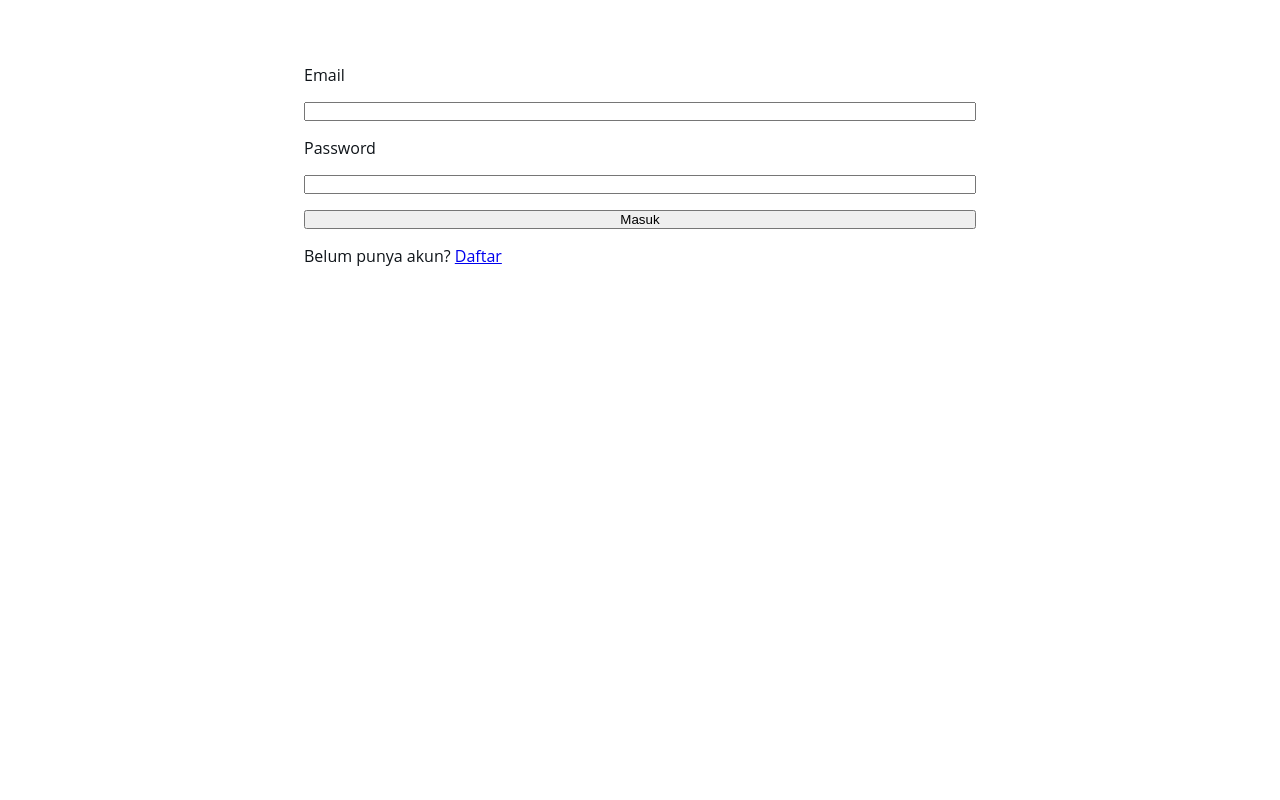
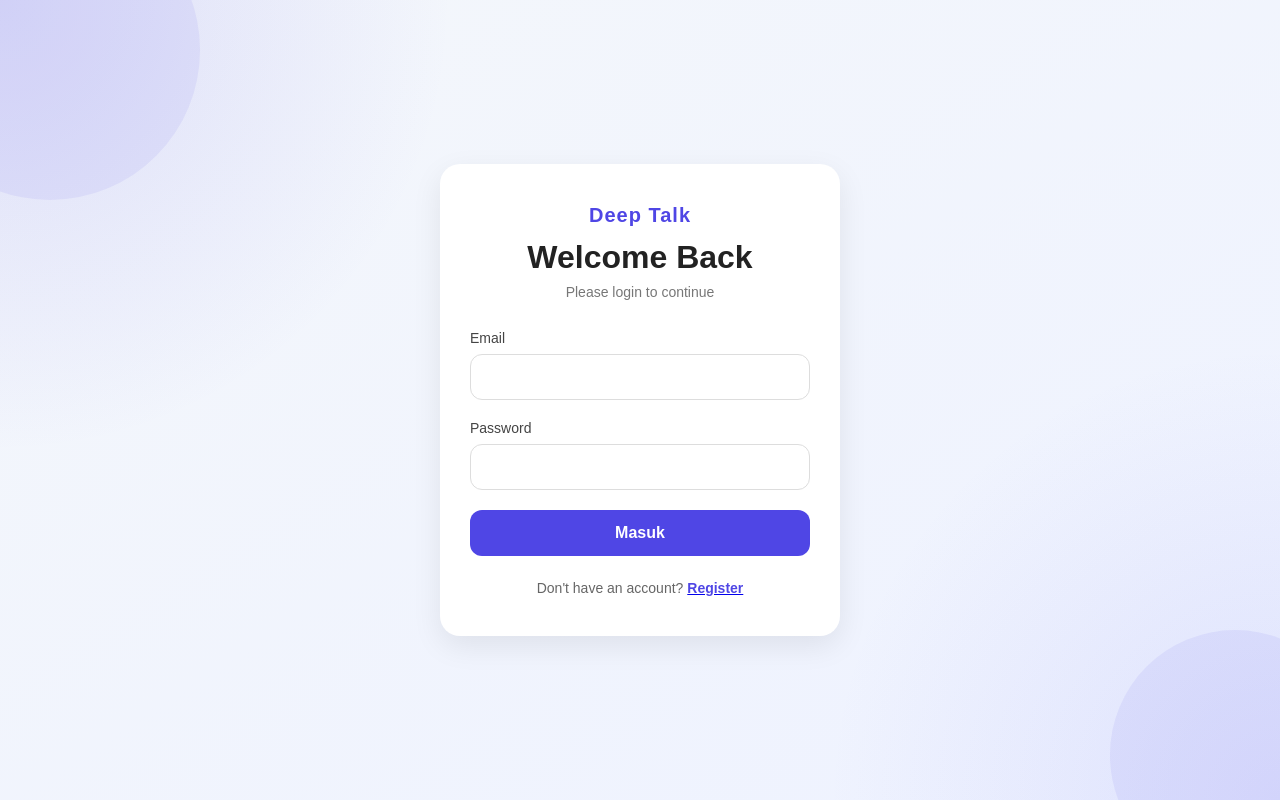
Before and after one commit to yogadarma13/deep-talk-app, a React (Vite) app: page / in a window 1280 px wide. Built offline with nearby package versions, Linux system fonts and the light colour scheme; no server answers.

Commit message:
Redesign login page

```diff
--- a/src/components/FieldInput.jsx
+++ b/src/components/FieldInput.jsx
@@ -2,14 +2,14 @@ import React from 'react';
 
 function FieldInput({ label, type, value, handleInput }) {
   return (
-    <>
+    <div className='field-input-group'>
       <label>{label}</label>
       <input
         onChange={handleInput}
         value={value}
         type={type}
       />
-    </>
+    </div>
   );
 }
 
--- a/src/components/LoginInput.jsx
+++ b/src/components/LoginInput.jsx
@@ -1,13 +1,19 @@
 import React from 'react';
 import FieldInput from './FieldInput';
 import useInput from '../hooks/useInput';
+import { Link } from 'react-router-dom';
 
 function LoginInput({ handleLogin }) {
   const [email, setEmail] = useInput('');
   const [password, setPassword] = useInput('');
 
   return (
-    <>
+    <div className='login-input-card'>
+      <h2 className="app-name">Deep Talk</h2>
+      <h1 className="login-title">Welcome Back</h1>
+      <p className="login-subtitle">Please login to continue</p>
+
+      <div className='login-form'>
         <FieldInput
           label="Email"
           type="email"
@@ -20,10 +26,14 @@ function LoginInput({ handleLogin }) {
           value={password}
           handleInput={setPassword}
         />
-      <button onClick={() => handleLogin({ email, password })}>
+        <button className='login-button' onClick={() => handleLogin({ email, password })}>
           Masuk
         </button>
-    </>
+      </div>
+      <p className='register-text'>
+          Don&apos;t have an account? <Link to="/register"><span>Register</span></Link>
+      </p>
+    </div>
   );
 }
 
--- a/src/pages/LoginPage.jsx
+++ b/src/pages/LoginPage.jsx
@@ -2,7 +2,6 @@ import React from 'react';
 import LoginInput from '../components/LoginInput';
 import { useDispatch } from 'react-redux';
 import { asyncLoginUser } from '../states/authUser/action';
-import { Link } from 'react-router-dom';
 
 function LoginPage() {
   const dispatch = useDispatch();
@@ -13,9 +12,6 @@ function LoginPage() {
   return (
     <div className="login-page__main">
       <LoginInput handleLogin={onLogin} />
-      <p>
-          Belum punya akun? <Link to="/register">Daftar</Link>
-      </p>
     </div>
   );
 }
--- a/src/styles/style.css
+++ b/src/styles/style.css
@@ -2,24 +2,24 @@
   margin: 0;
   padding: 0;
   box-sizing: border-box;
+  font-family: Arial, sans-serif;
 }
 
 :root {
   --accent-color: #00796b;
   --foreground-color: #0F1419;
-  --background-color: white;
+  --background-color: #f4f7fb;
   --gray-dark-color: #66757F;
   --gray-light-color: #edeff1;
 }
 
 body {
-  font-family: 'Open Sans', sans-serif;
   color: var(--foreground-color);
   background-color: var(--background-color);
 }
 
 .app-container {
-  max-width: 800px;
+  max-width: 100%;
   margin: 0 auto;
 }
 
@@ -48,6 +48,139 @@ body {
   cursor: pointer;
 }
 
+.login-page__main {
+  min-height: 100vh;
+  display: flex;
+  justify-content: center;
+  align-items: center;
+  padding: 20px;
+  background:
+    radial-gradient(circle at top left, rgba(79, 70, 229, 0.15), transparent 30%),
+    radial-gradient(circle at bottom right, rgba(99, 102, 241, 0.12), transparent 30%),
+    linear-gradient(to bottom right, #f4f7fb, #eef2ff);
+  position: relative;
+  overflow: hidden;
+}
+
+.login-page__main::before,
+.login-page__main::after {
+  content: '';
+  position: absolute;
+  border-radius: 50%;
+  background: rgba(79, 70, 229, 0.08);
+  z-index: 0;
+}
+
+.login-page__main::before {
+  width: 300px;
+  height: 300px;
+  top: -100px;
+  left: -100px;
+}
+
+.login-page__main::after {
+  width: 250px;
+  height: 250px;
+  bottom: -80px;
+  right: -80px;
+}
+
+.login-input-card {
+  position: relative;
+  z-index: 1;
+}
+
+.login-input-card {
+  width: 100%;
+  max-width: 400px;
+  background: white;
+  padding: 40px 30px;
+  border-radius: 20px;
+  box-shadow: 0 10px 30px rgba(0, 0, 0, 0.08);
+}
+
+.app-name {
+  text-align: center;
+  font-size: 20px;
+  font-weight: bold;
+  color: #4f46e5;
+  margin-bottom: 12px;
+  letter-spacing: 1px;
+}
+
+.login-title {
+  font-size: 32px;
+  font-weight: bold;
+  color: #222;
+  text-align: center;
+}
+
+.login-subtitle {
+  margin-top: 8px;
+  text-align: center;
+  color: #777;
+  font-size: 14px;
+}
+
+.login-form {
+  margin-top: 30px;
+}
+
+.field-input-group {
+  display: flex;
+  flex-direction: column;
+  margin-bottom: 20px;
+}
+
+.field-input-group label {
+  margin-bottom: 8px;
+  font-size: 14px;
+  color: #444;
+}
+
+.field-input-group input {
+  padding: 14px;
+  border: 1px solid #ddd;
+  border-radius: 12px;
+  outline: none;
+  font-size: 14px;
+  transition: 0.2s ease;
+}
+
+.field-input-group input:focus {
+  border-color: #4f46e5;
+}
+
+.login-button {
+  width: 100%;
+  padding: 14px;
+  border: none;
+  border-radius: 12px;
+  background: #4f46e5;
+  color: white;
+  font-size: 16px;
+  font-weight: bold;
+  cursor: pointer;
+  transition: 0.2s ease;
+}
+
+.login-button:hover {
+  background: #4338ca;
+}
+
+.register-text {
+  margin-top: 24px;
+  text-align: center;
+  font-size: 14px;
+  color: #666;
+}
+
+.register-text span {
+  color: #4f46e5;
+  font-weight: bold;
+  cursor: pointer;
+}
+
 .home-page__main {
   display: flex;
   justify-content: center;
@@ -55,7 +188,7 @@ body {
   padding: 20px 0;
 }
 
-.register-page__main, .login-page__main, .add-thread-page__main {
+.register-page__main, .add-thread-page__main {
   display: flex;
   gap: 16px;
   justify-content: center;
```
Lines whose indentation alone changed are shown as unchanged.
